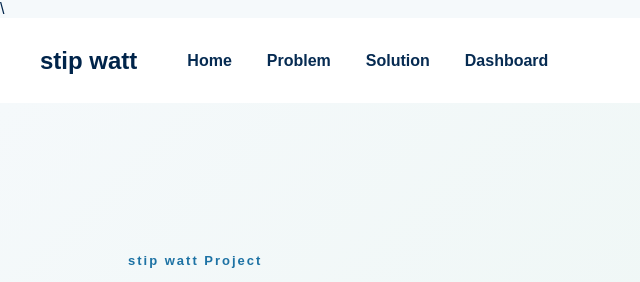
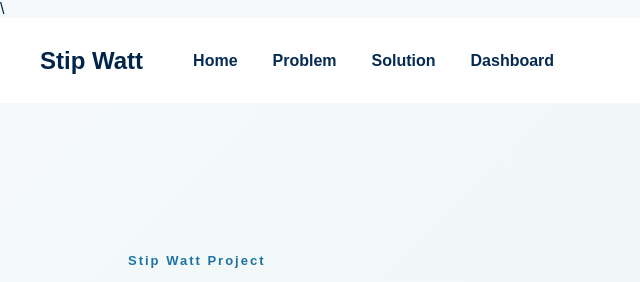
Before and after one commit to stevenhany656-commits/my-website, a plain HTML site: page index.html in a window 1280 px wide. Shown: the top 282 px of the page, 0-640 px from the left. Drawn offline with Linux system fonts and the light colour scheme.

Commit message:
Update index.html

```diff
--- a/index.html
+++ b/index.html
@@ -14,7 +14,7 @@
 
     <nav>
         <div class="logo">
-            <span></span><H1>stip watt</H1>
+            <span></span><H1>Stip Watt</H1>
 
         </div>
 
@@ -32,7 +32,7 @@
 
         <div class="hero-text">
 
-            <p class="small-title">stip watt Project</p>
+            <p class="small-title">Stip Watt Project</p>
 
             <h1>
                 Turn Every
```
